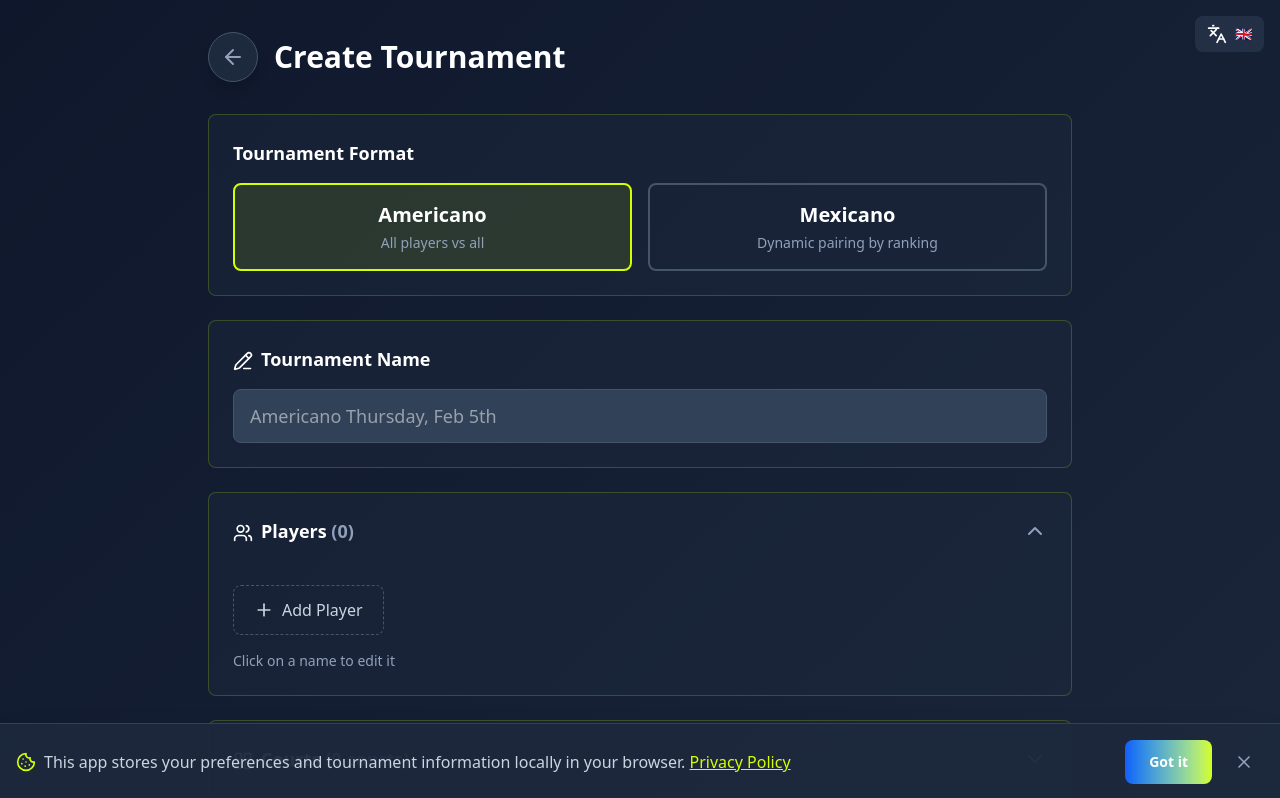
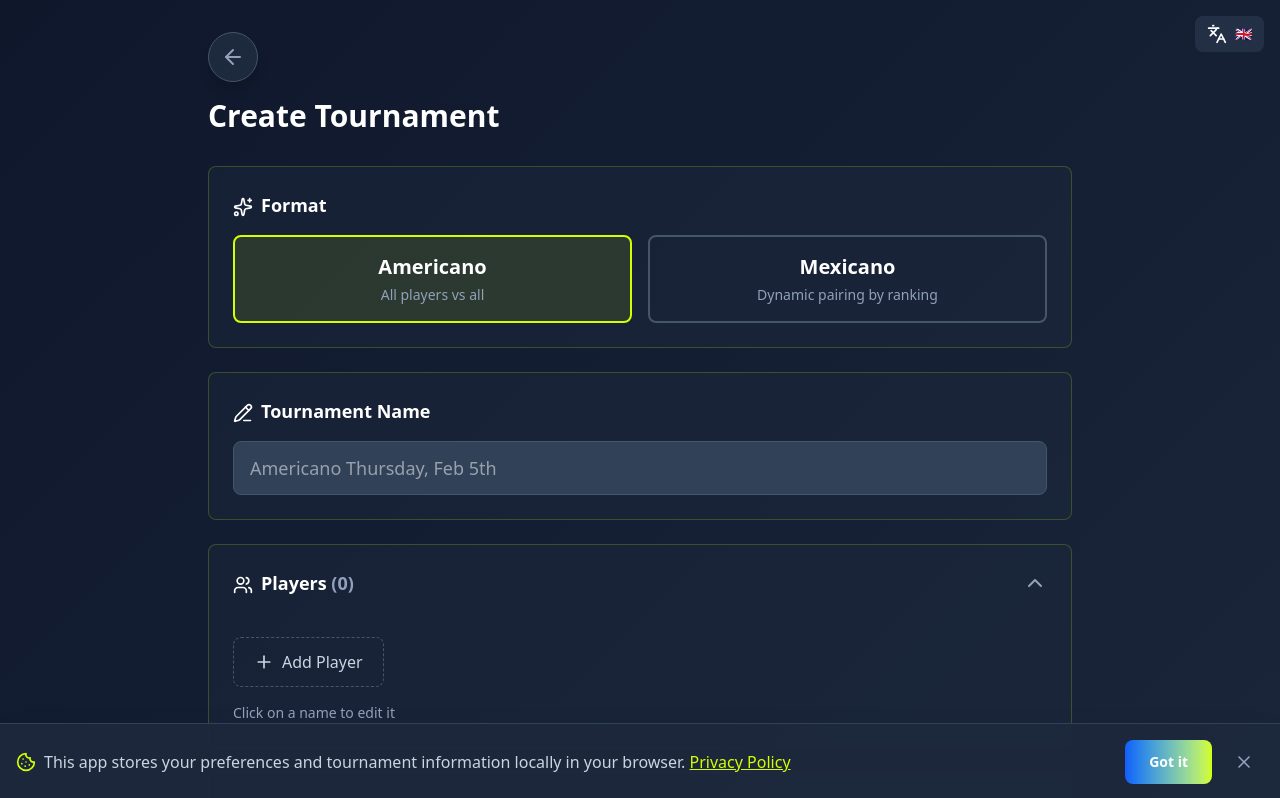
Before and after one commit to DarBrick/padel-boy, a React (Vite) app: page /create in a window 1280 px wide. Shown: the top 798 px of the page. Built offline with nearby package versions, Linux system fonts and the light colour scheme.

Commit message:
add small ui improvements to create page

```diff
--- a/src/locales/en/translation.ts
+++ b/src/locales/en/translation.ts
@@ -109,7 +109,7 @@ const translation = {
     title: 'Create Tournament',
     backToHome: 'Back to home',
     eventType: {
-      label: 'Tournament Format',
+      label: 'Format',
       americanoDesc: 'All players vs all',
       mexicanoDesc: 'Dynamic pairing by ranking',
     },
--- a/src/locales/es/translation.ts
+++ b/src/locales/es/translation.ts
@@ -109,7 +109,7 @@ const translation = {
     title: 'Crear Torneo',
     backToHome: 'Volver al inicio',
     eventType: {
-      label: 'Formato del Torneo',
+      label: 'Formato',
       americanoDesc: 'Todos contra todos',
       mexicanoDesc: 'Emparejamiento dinámico por ranking',
     },
--- a/src/locales/pl/translation.ts
+++ b/src/locales/pl/translation.ts
@@ -109,7 +109,7 @@ const translation = {
     title: 'Stwórz Turniej',
     backToHome: 'Powrót do strony głównej',
     eventType: {
-      label: 'Format Turnieju',
+      label: 'Format',
       americanoDesc: 'Wszyscy gracze vs wszyscy',
       mexicanoDesc: 'Dynamiczne parowanie wg rankingu',
     },
--- a/src/pages/Create.tsx
+++ b/src/pages/Create.tsx
@@ -2,7 +2,7 @@ import { useTranslation } from 'react-i18next'
 import { useNavigate } from 'react-router-dom'
 import { useForm } from 'react-hook-form'
 import { zodResolver } from '@hookform/resolvers/zod'
-import { LayoutGrid, PencilLine, Shuffle, Dices, Trophy, Handshake, Grid2X2Plus } from 'lucide-react'
+import { LayoutGrid, PencilLine, Shuffle, Dices, Trophy, Handshake, Grid2X2Plus, Sparkles } from 'lucide-react'
 import { useEffect, useState } from 'react'
 
 import { createTournamentSchema, type CreateTournamentForm, type StoredTournament } from '../schemas/tournament'
@@ -169,11 +169,9 @@ export function Create() {
   return (
     <div className="space-y-6 sm:space-y-7 md:space-y-8">
       {/* Header */}
-      <div>
-        <div className="flex items-center gap-4">
-          <IconButton onClick={() => navigate('/')} label={t('create.backToHome')} />
-          <h1 className="text-3xl font-bold">{t('create.title')}</h1>
-        </div>
+      <div className="space-y-4">
+        <IconButton onClick={() => navigate('/')} label={t('create.backToHome')} />
+        <h1 className="text-3xl font-bold">{t('create.title')}</h1>
       </div>
 
       {/* Form */}
@@ -182,6 +180,7 @@ export function Create() {
         {/* Event Type */}
         <ContentPanel>
           <label className="block text-lg font-semibold mb-4">
+            <Sparkles className="w-5 h-5 inline-block mr-2" />
             {t('create.eventType.label')}
           </label>
           <RadioCardGroup
```
